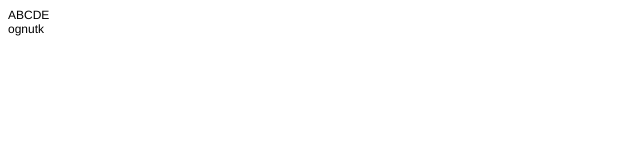
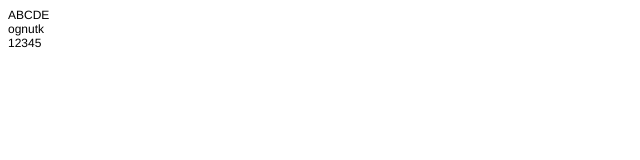
Before and after one commit to ognutk2/index-sample, a plain HTML site: page index.html in a window 1280 px wide. Shown: the full height of the page, 0-640 px from the left. Drawn offline with Linux system fonts and the light colour scheme.

Commit message:
Update index.html

```diff
--- a/index.html
+++ b/index.html
@@ -13,5 +13,6 @@
 <body>
 <p class="p1">ABCDE</p>
 <p class="p1">ognutk</p>
+<p class="p1">12345</p>
 </body>
 </html>
```
